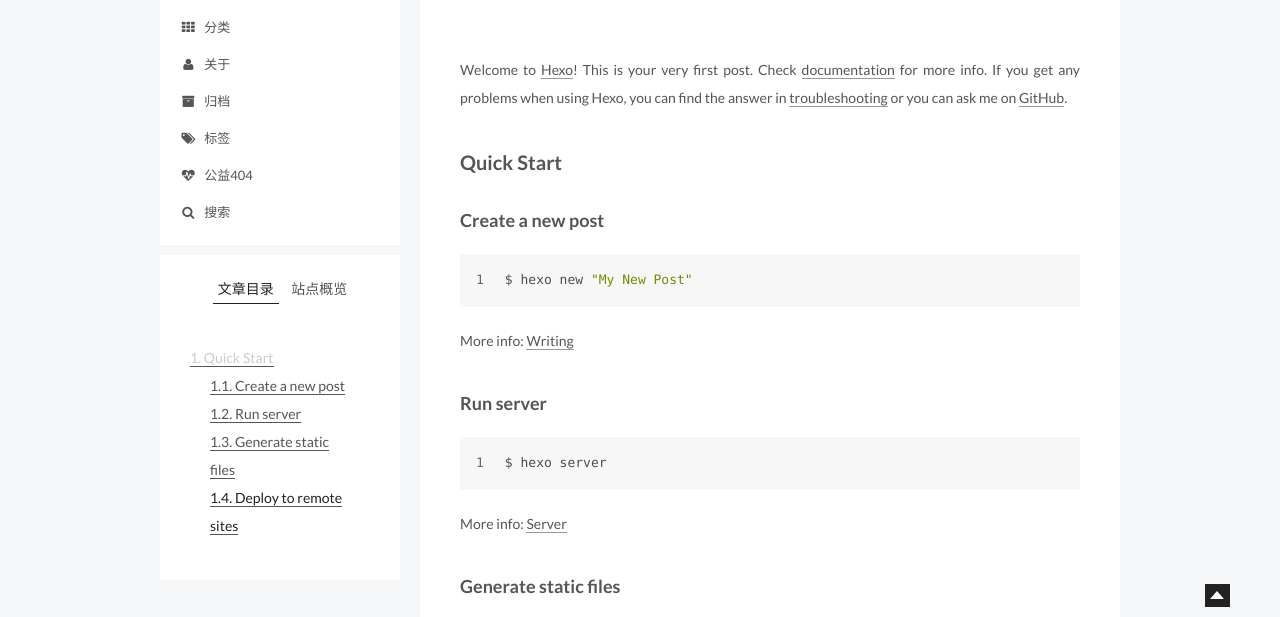
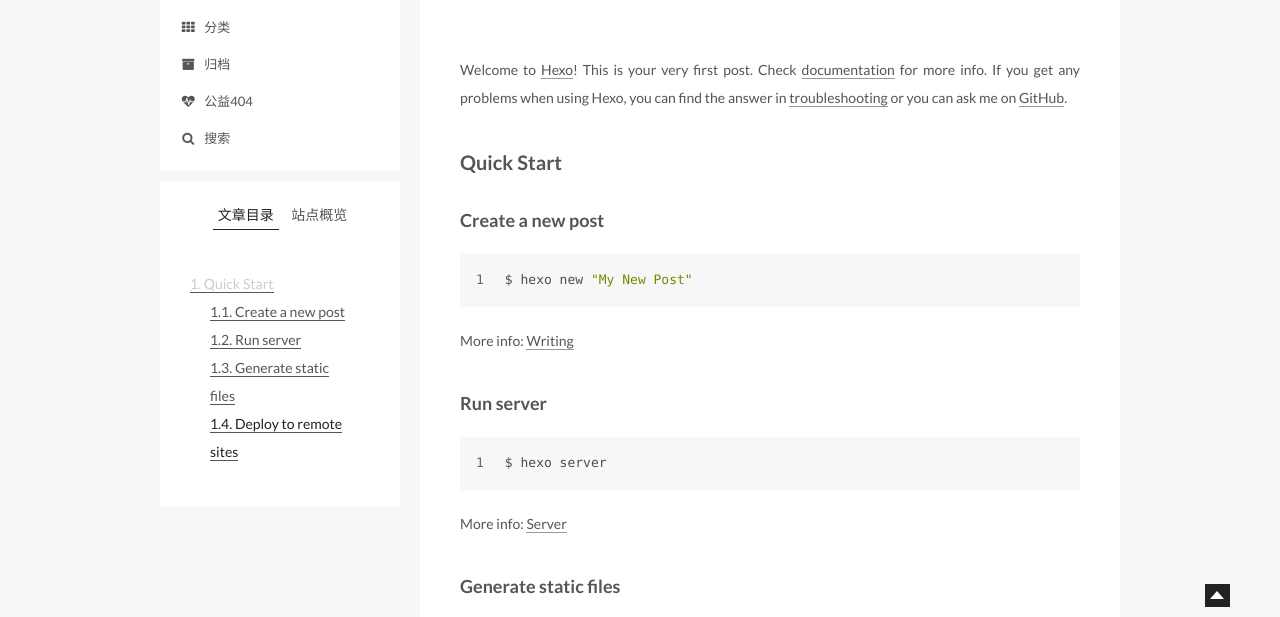
Before and after one commit to jilezhou/jilezhou.github.io, a plain HTML site: page 2016/01/18/hello-world/index.html in a window 1280 px wide. Shown: the part 153-770 px from the top of the page. Drawn offline with Linux system fonts and the light colour scheme; a script that the page names is missing.

Commit message:
Site updated: 2016-01-25 14:24:34

```diff
--- a/2016/01/18/hello-world/index.html
+++ b/2016/01/18/hello-world/index.html
@@ -171,32 +171,12 @@
         </li>
 
 
-        <li class="menu-item menu-item-about">
-          <a href="/about" rel="section">
-
-              <i class="menu-item-icon fa fa-user fa-fw"></i> <br />
-
-            关于
-          </a>
-        </li>
-
-
         <li class="menu-item menu-item-archives">
           <a href="/archives" rel="section">
 
               <i class="menu-item-icon fa fa-archive fa-fw"></i> <br />
 
             归档
-          </a>
-        </li>
-
-
-        <li class="menu-item menu-item-tags">
-          <a href="/tags" rel="section">
-
-              <i class="menu-item-icon fa fa-tags fa-fw"></i> <br />
-
-            标签
           </a>
         </li>
 
@@ -423,10 +403,10 @@
           </div>
 
           <div class="site-state-item site-state-tags">
-            <a href="/tags">
+
               <span class="site-state-item-count">0</span>
               <span class="site-state-item-name">标签</span>
-              </a>
+
           </div>
 
         </nav>
```
Also changed, not shown: archives/2016/01/index.html (+2 -22 lines), archives/2016/index.html (+2 -22 lines), archives/index.html (+2 -22 lines), index.html (+2 -22 lines).
